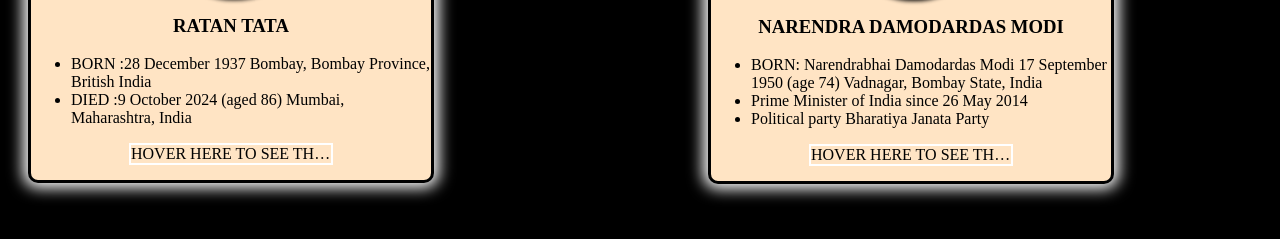
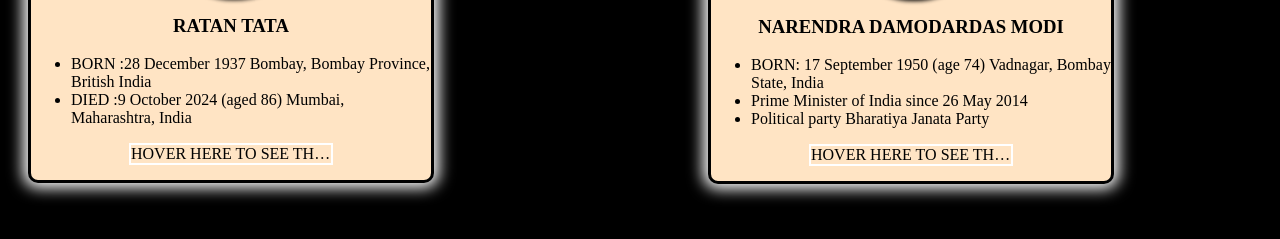
Before and after one commit to Mangadilip/27r-css, a plain HTML site: page index.html in a window 1280 px wide. Shown: the part 293-532 px from the top of the page. Drawn offline with Linux system fonts and the light colour scheme.

Commit message:
new changes

```diff
--- a/index.html
+++ b/index.html
@@ -45,9 +45,7 @@
 
       <h3>Narendra Damodardas Modi</h3>
       <ul>
-        <li>BORN: 	Narendrabhai Damodardas Modi
-            17 September 1950 (age 74)
-            Vadnagar, Bombay State, India</li>
+        <li>BORN:  17 September 1950 (age 74) Vadnagar, Bombay State, India</li>
         <li> Prime Minister of India since 26 May 2014</li>
         <li>Political party	Bharatiya Janata Party</li>
       </ul>
```
